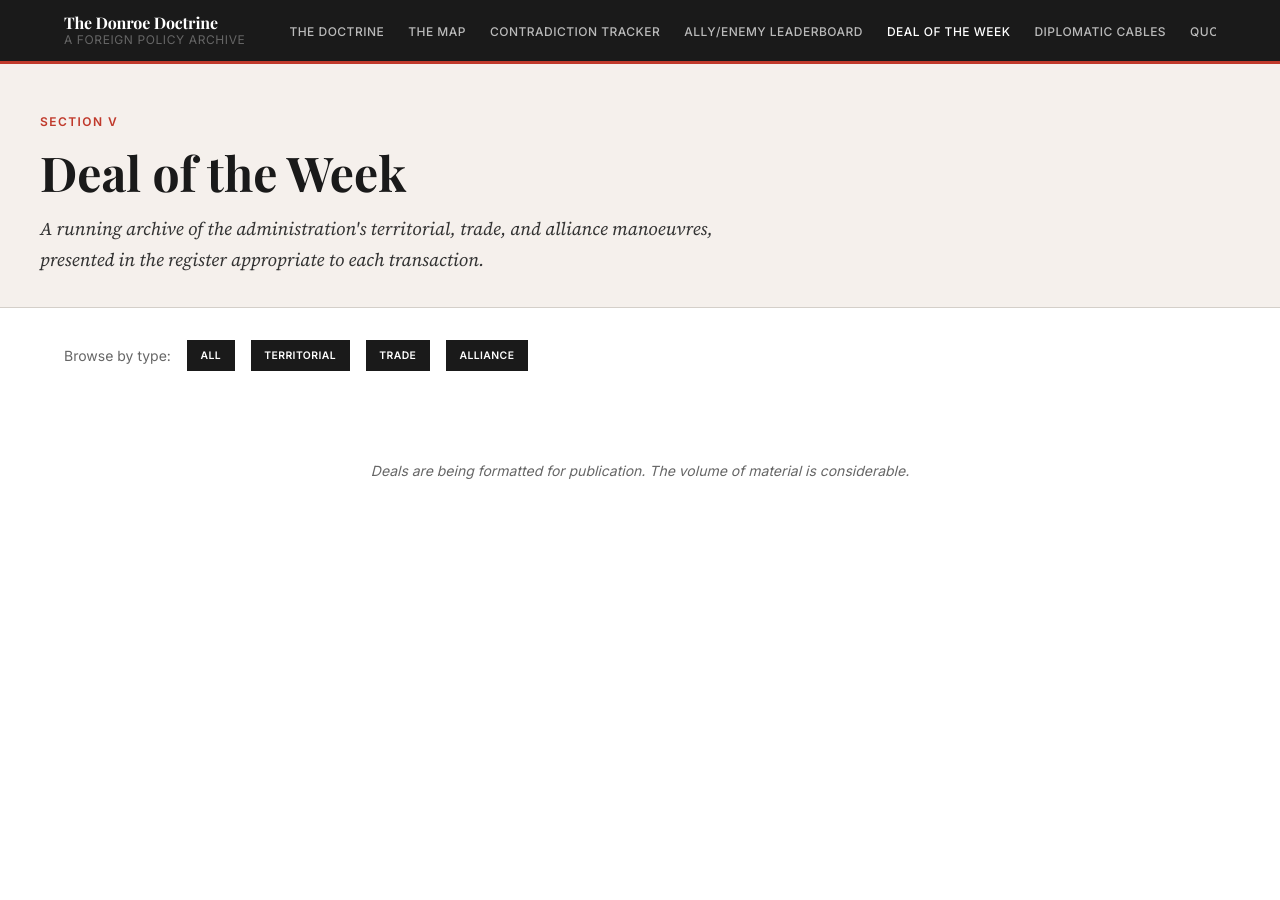
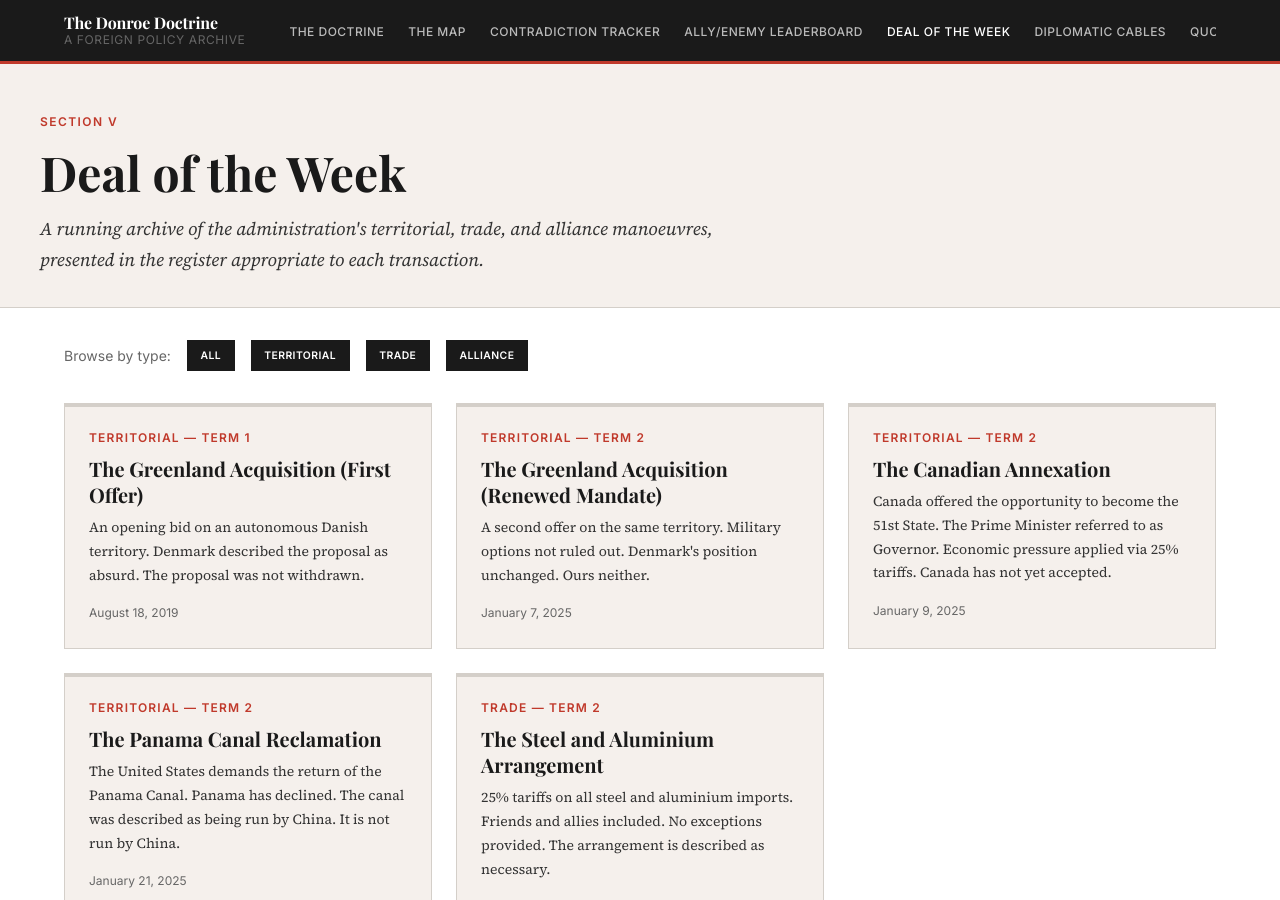
Before and after one commit to dtgara/donroe-doctrine, a Jekyll site: the page built from deals.html, in a window 1280 px wide and 900 px high. Built offline with Jekyll 4.4.1, drawn with Linux system fonts in a browser that asks for light colours; some web fonts are replaced.

Commit message:
Day 6: populate deals.yml with five deals

```diff
--- a/_data/deals.yml
+++ b/_data/deals.yml
@@ -1,4 +1,78 @@
-# Deal of the Week data
-# Schema: id, title, strapline, date, term, type (Territorial|Trade|Alliance|Miscellaneous),
-#         body_file, terms_and_conditions
-# Populated from Day 6 onwards per sprint plan.
+- id: greenland-i
+  title: "The Greenland Acquisition (First Offer)"
+  strapline: "An opening bid on an autonomous Danish territory. Denmark described the proposal as absurd. The proposal was not withdrawn."
+  date: 2019-08-18
+  term: 1
+  type: Territorial
+  terms_and_conditions: >
+    The United States of America hereby expresses interest in purchasing Greenland
+    from the Kingdom of Denmark. Price to be determined. Strategic value: considerable.
+    Ice: abundant. Danish consent: pending. The word absurd is noted and disregarded.
+  doctrine_rating: 8
+  status: UNRESOLVED
+  outcome: "Denmark declined. The Prime Minister called the idea absurd. The US cancelled a scheduled state visit in response. Greenland remains Danish. For now."
+
+- id: greenland-ii
+  title: "The Greenland Acquisition (Renewed Mandate)"
+  strapline: "A second offer on the same territory. Military options not ruled out. Denmark's position unchanged. Ours neither."
+  date: 2025-01-07
+  term: 2
+  type: Territorial
+  terms_and_conditions: >
+    The United States reaffirms its interest in Greenland. The previous offer stands,
+    adjusted for inflation and urgency. Control of Greenland is described as an absolute
+    necessity for national security. The method of acquisition remains open. All options
+    are on the table. The table is large.
+  doctrine_rating: 9
+  status: ACTIVE
+  outcome: "Denmark and Greenland have again declined. The US has not accepted the decline. Greenland's Prime Minister called for self-determination. The US considers this a promising development."
+
+- id: canada-51st-state
+  title: "The Canadian Annexation"
+  strapline: "Canada offered the opportunity to become the 51st State. The Prime Minister referred to as Governor. Economic pressure applied via 25% tariffs. Canada has not yet accepted."
+  date: 2025-01-09
+  term: 2
+  type: Territorial
+  terms_and_conditions: >
+    The United States proposes that Canada voluntarily dissolve its national sovereignty
+    and accede to the union as the fifty-first state. Benefits include access to the
+    US market, which Canada already has. Risks include the elimination of Canada as
+    a concept. The transition would be accomplished through economic means. The word
+    invasion has not been used by us. Others have used it. We note this without comment.
+  doctrine_rating: 7
+  status: ACTIVE
+  outcome: "Canada has not accepted. The Liberal Party lost the election. The Conservative government has also not accepted. Tariffs remain. The Governor title has not been formally adopted."
+
+- id: panama-canal-reclamation
+  title: "The Panama Canal Reclamation"
+  strapline: "The United States demands the return of the Panama Canal. Panama has declined. The canal was described as being run by China. It is not run by China."
+  date: 2025-01-21
+  term: 2
+  type: Territorial
+  terms_and_conditions: >
+    The United States hereby demands the return of the Panama Canal, ceded under
+    the Torrijos–Carter Treaties of 1977. The canal is described as vital to national
+    security and currently operated by China. Panama operates the canal. A Chinese
+    company holds a port concession at either end. These are presented as equivalent.
+    Panama is advised to return the canal. The mechanism of return is unspecified.
+    All options remain available.
+  doctrine_rating: 6
+  status: UNRESOLVED
+  outcome: "Panama has declined to return the canal. Panama's president stated the canal belongs to Panama and will continue to do so. The US has not yet responded to this response."
+
+- id: steel-aluminium-tariffs
+  title: "The Steel and Aluminium Arrangement"
+  strapline: "25% tariffs on all steel and aluminium imports. Friends and allies included. No exceptions provided. The arrangement is described as necessary."
+  date: 2025-03-12
+  term: 2
+  type: Trade
+  terms_and_conditions: >
+    Effective immediately, a tariff of 25 percent is applied to all steel and aluminium
+    imports entering the United States of America, without exception and without
+    exemption. Prior exemptions granted during Term 1 have been reviewed and rescinded.
+    Allies are reminded that the concept of ally is provisional. The European Union,
+    Canada, Mexico, Japan, South Korea, and others have registered objections.
+    The objections are noted. The tariffs remain.
+  doctrine_rating: 7
+  status: ACTIVE
+  outcome: "Tariffs applied globally. Retaliatory measures announced by EU, Canada, and others. US steel industry expresses support. Downstream manufacturers express concern. The concern has not altered the tariff."
```
